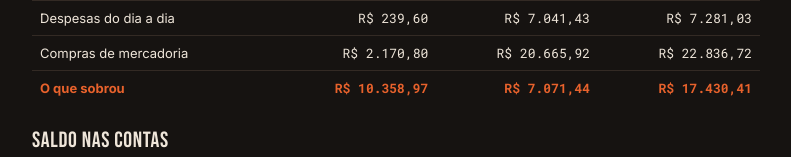
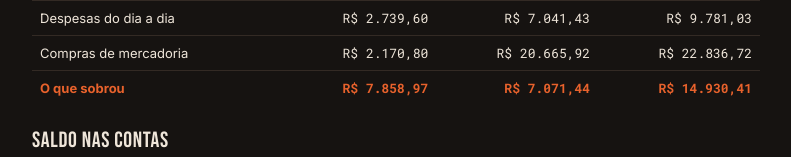
Before and after one commit to aneeilton/Brasa, a React (Vite) app: page / in a window 1280 px wide. Shown: the part 1004-1161 px from the top of the page, without its empty margins (244-1035 px from the left). Built offline with nearby package versions, Linux system fonts and the light colour scheme.

Commit message:
Update dados.js

```diff
--- a/dados.js
+++ b/dados.js
@@ -42,6 +42,7 @@ const DESPESAS_AGOSTO = [
   { dia: 8, desc: "Máquina Infinity Pay", valor: 199, tipo: "PIX" },
   { dia: 8, desc: "Taxa matança", valor: 513.2, tipo: "PIX" },
   { dia: 9, desc: "Consultoria Aneilton", valor: 2500, tipo: "PIX" },
+  { dia: 9, desc: "Saber", valor: 2500, tipo: "Dinheiro" },
   { dia: 3, desc: "Flanelas e canetas", valor: 12.3, tipo: "Dinheiro" },
   { dia: 4, desc: "Segurança VIP", valor: 30, tipo: "Dinheiro" },
   { dia: 5, desc: "Almoço", valor: 23, tipo: "Dinheiro" },
@@ -72,11 +73,11 @@ const COMPRAS_AGOSTO = [
 
 const FECHAMENTO_AGOSTO = {
   totalGeral: { dinheiro: 12769.37, pixStone: 9600.54, cartao: 25178.25, total: 47548.16 },
-  despesas: { dinheiro: 239.6, pixStone: 7041.43, total: 7281.03 },
+  despesas: { dinheiro: 2739.6, pixStone: 7041.43, total: 9781.03 },
   compras: { dinheiro: 2170.8, pixStone: 20665.92, total: 22836.72 },
-  saldo: { dinheiro: 10358.97, pixStone: 7071.44, total: 17430.41 },
+  saldo: { dinheiro: 7858.97, pixStone: 7071.44, total: 14930.41 },
   saldoOnlineContaEm: "07/08",
-  saldoOnline: { dinheiro: 4526, dinheiroDiff: -8137.71, stone: 4766.7, total: 9292.7 },
+  saldoOnline: { dinheiro: 4526, dinheiroDiff: -5637.71, stone: 4766.7, total: 9292.7 },
 };
 
 const RESUMO_MENSAL = [
```
